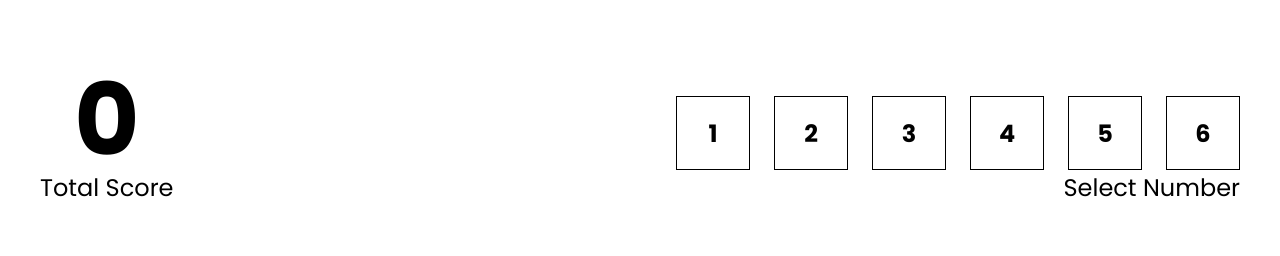
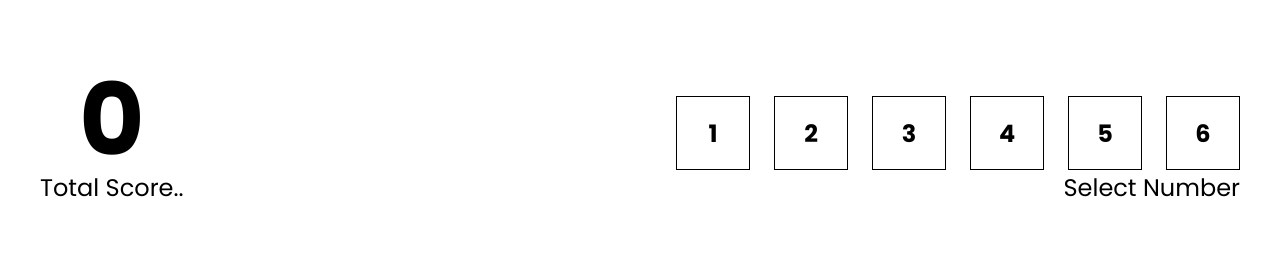
Before and after one commit to abircu/Dice_Game, a React (Vite) app: page / in a window 1280 px wide. Both pictures are taken after a click on the button "Play Now". Shown: the top 256 px of the page. Built offline with nearby package versions, Linux system fonts and the light colour scheme.

Commit message:
user name test

```diff
--- a/src/component/Total_Score.jsx
+++ b/src/component/Total_Score.jsx
@@ -4,7 +4,7 @@ const Total_Score = ({score}) => {
   return (
     <ScoreContainer>
         <h1>{score}</h1>
-        <p>Total Score</p>
+        <p>Total Score..</p>
     </ScoreContainer>
 
   );
@@ -22,5 +22,4 @@ const ScoreContainer=styled.div`
         font-size: 24px;
         font-weight:500px;
     }
-
 `;
```
